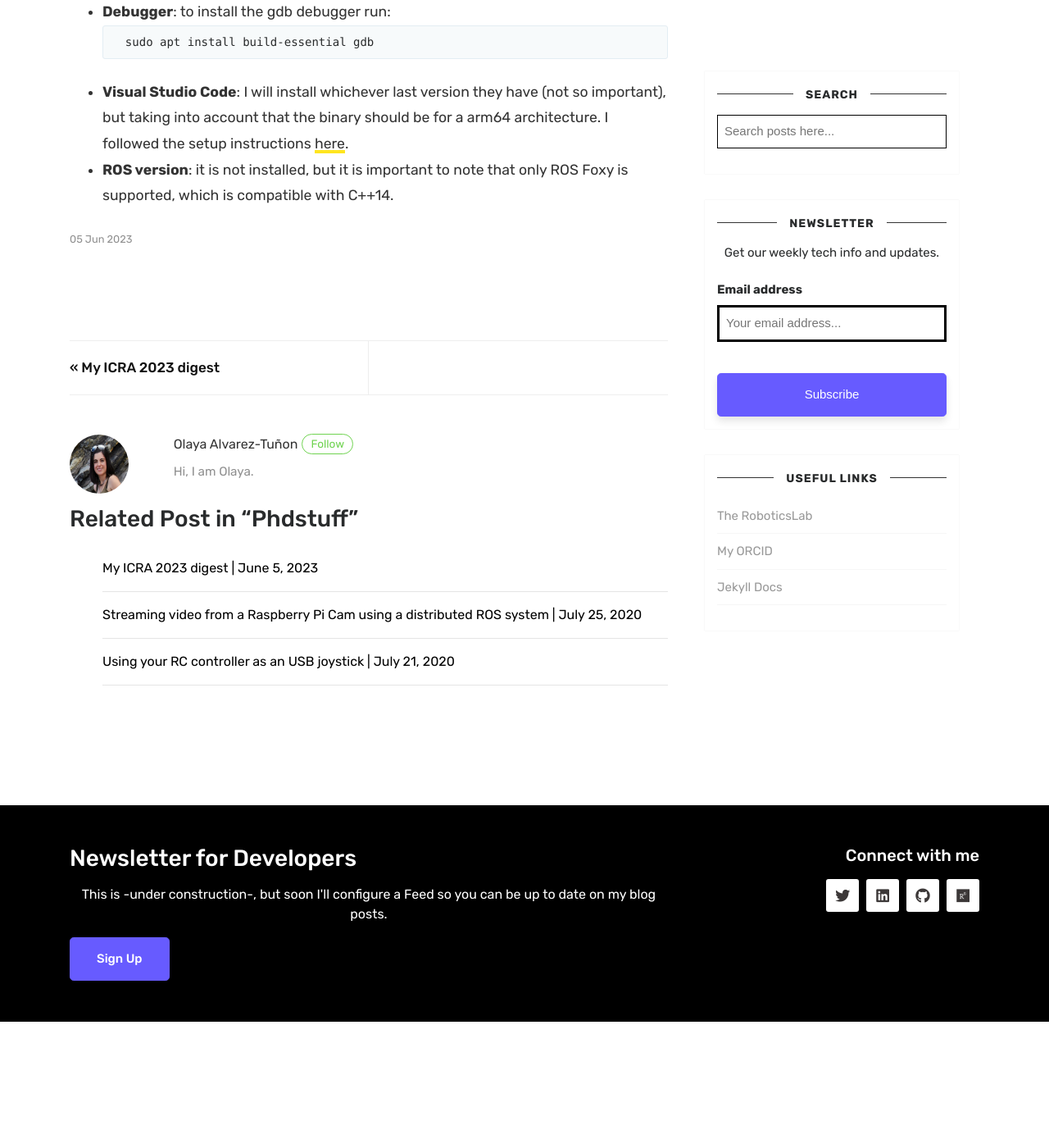
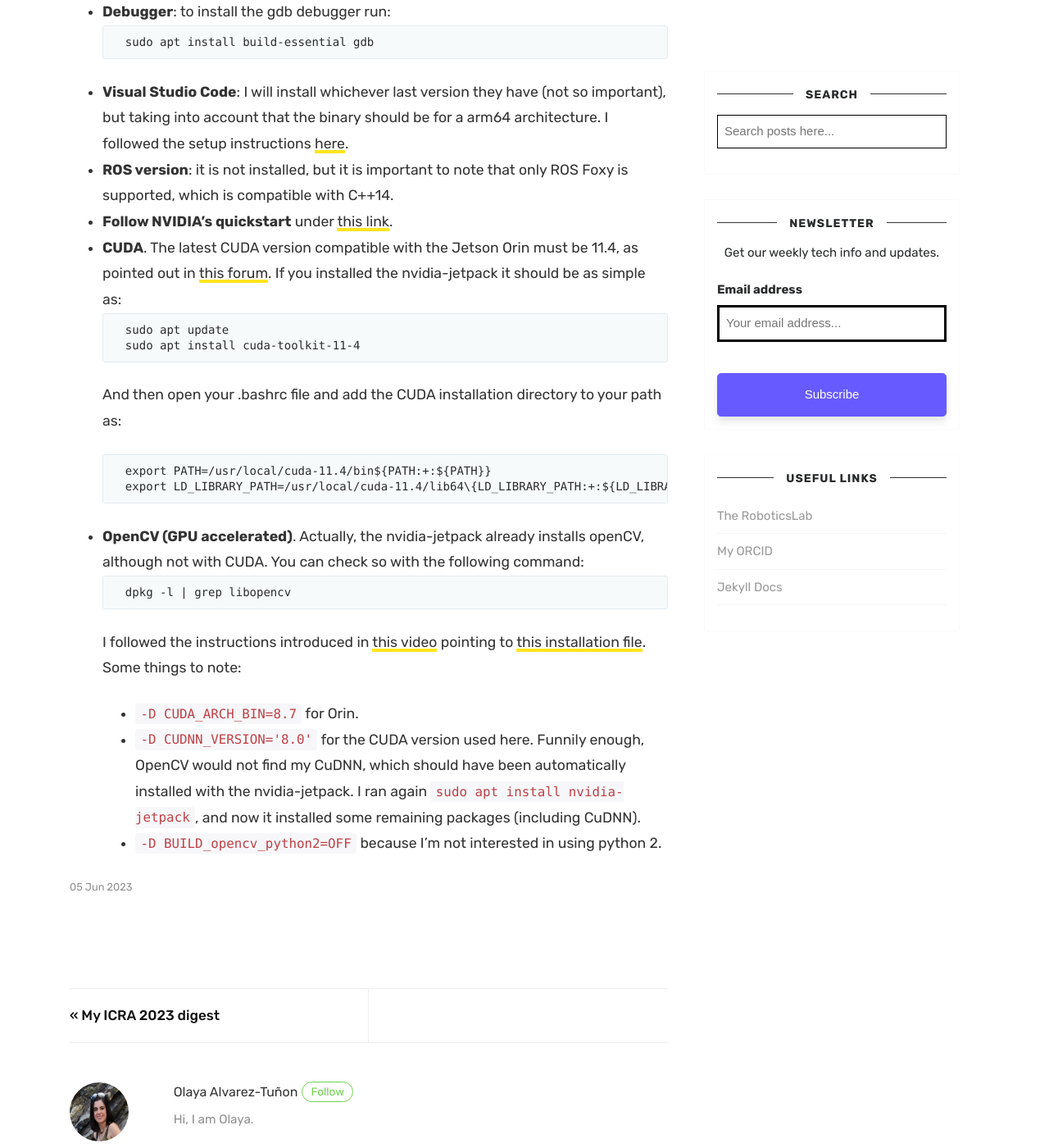
Before and after one commit to olayasturias/olayasturias.github.io, a Jekyll site: the page built from _posts/2023-09-30-the-cpp-diaries.md, in a window 1280 px wide and 1400 px high, scrolled down 1802 px. Shown: the whole window at 82% size. Built offline with Jekyll 4.4.1, drawn with Linux system fonts in a browser that asks for light colours; nearby versions of some CDN libraries; library files that are not in the unit come from our copies; comment, search, counter and statistics services are not loaded; before the commit the page ends 3048 px from its top, so only the background shows below that.

Commit message:
new day in the cpp diary

````diff
--- a/_posts/2023-09-30-the-cpp-diaries.md
+++ b/_posts/2023-09-30-the-cpp-diaries.md
@@ -57,3 +57,23 @@ Let's start by checking which library version the board has by default:
     ```
 - **Visual Studio Code**: I will install whichever last version they have (not so important), but taking into account that the binary should be for a arm64 architecture. I followed the setup instructions [here](https://code.visualstudio.com/docs/cpp/config-linux#_prerequisites).
 - **ROS version**: it is not installed, but it is important to note that only ROS Foxy is supported, which is compatible with C++14.
+- **Follow NVIDIA's quickstart** under [this link](https://developer.nvidia.com/embedded/learn/get-started-jetson-agx-orin-devkit).
+- **CUDA**. The latest CUDA version compatible with the Jetson Orin must be 11.4, as pointed out in [this forum](https://forums.developer.nvidia.com/t/cuda-is-not-installed-on-jetson-orin/220661). If you installed the nvidia-jetpack it should be as simple as:
+    ```
+    sudo apt update
+    sudo apt install cuda-toolkit-11-4
+    ```
+    And then open your .bashrc file and add the CUDA installation directory to your path as:
+    ```
+    export PATH=/usr/local/cuda-11.4/bin${PATH:+:${PATH}}
+    export LD_LIBRARY_PATH=/usr/local/cuda-11.4/lib64\{LD_LIBRARY_PATH:+:${LD_LIBRARY_PATH}}
+    ```
+- **OpenCV (GPU accelerated)**. Actually, the nvidia-jetpack already installs openCV, although not with CUDA. You can check so with the following command:
+    ```
+    dpkg -l | grep libopencv
+    ```
+    I followed the instructions introduced in [this video](https://www.youtube.com/watch?v=art0-99fFa8) pointing to [this installation file](https://github.com/mdegans/nano_build_opencv/blob/master/build_opencv.sh). Some things to note:
+
+    - `-D CUDA_ARCH_BIN=8.7` for Orin.
+    - `-D CUDNN_VERSION='8.0'` for the CUDA version used here. Funnily enough, OpenCV would not find my CuDNN, which should have been automatically installed with the nvidia-jetpack. I ran again `sudo apt install nvidia-jetpack`, and now it installed some remaining packages (including CuDNN).
+    - `-D BUILD_opencv_python2=OFF` because I'm not interested in using python 2.
````
